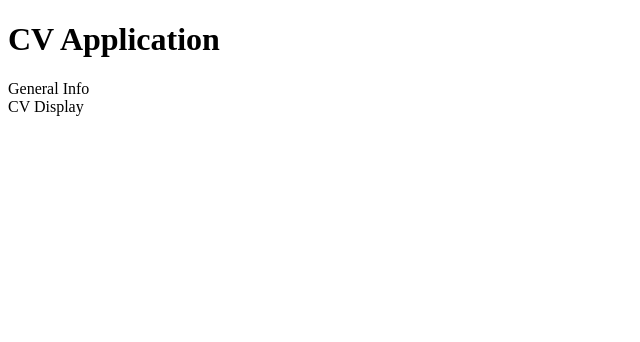
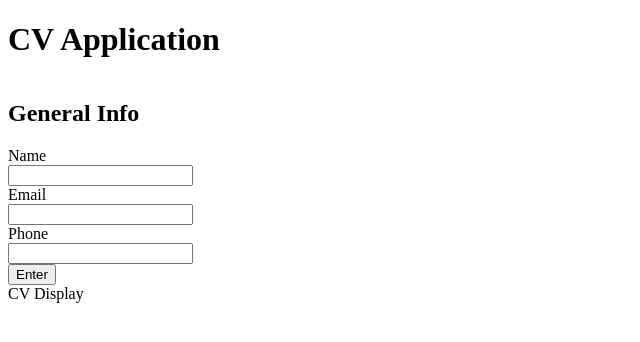
Before and after one commit to SeanRMcC/odin-cv-project, a React (Create React App) app: page / in a window 1280 px wide. Shown: the top 342 px of the page, without its empty margins (0-640 px from the left). Built offline with nearby package versions, Linux system fonts and the light colour scheme.

Commit message:
Create basic general info form & stylesheet

```diff
--- a/src/App.js
+++ b/src/App.js
@@ -1,6 +1,7 @@
 import React, {Component} from "react";
 import InputArea from "./components/InputArea.js";
 import CVDisplay from "./components/CVDisplay.js";
+import "./styles/App.css";
 
 class App extends Component{
   constructor(){
--- a/src/components/CVDisplay.js
+++ b/src/components/CVDisplay.js
@@ -1,4 +1,5 @@
 import React, {Component} from "react";
+import "./../styles/App.css";
 
 class CVDisplay extends Component{
     constructor(props){
--- a/src/components/GeneralInfo.js
+++ b/src/components/GeneralInfo.js
@@ -1,4 +1,5 @@
 import React, {Component} from "react";
+import "./../styles/App.css";
 
 class GeneralInfo extends Component{
     constructor(props){
@@ -7,7 +8,16 @@ class GeneralInfo extends Component{
 
     render(){
         return (
-            <div>General Info</div>
+            <div className="form">
+                <h2>General Info</h2>
+                <label htmlFor="name">Name</label>
+                <input type="text" id="name" name="name" />
+                <label htmlFor="email">Email</label>
+                <input type="email" id="email" name="email" />
+                <label htmlFor="phone">Phone</label>
+                <input type="tel" id="phone" name="phone" />
+                <button>Enter</button>
+            </div>
         );
     }
 }
--- a/src/components/InputArea.js
+++ b/src/components/InputArea.js
@@ -1,5 +1,6 @@
 import React, {Component} from "react";
 import GeneralInfo from "./GeneralInfo.js";
+import "./../styles/App.css";
 
 class InputArea extends Component{
     constructor(props){
--- /dev/null
+++ b/src/styles/App.css
@@ -0,0 +1,5 @@
+.form{
+    display: flex;
+    flex-direction: column;
+    align-items: flex-start;
+}
```
